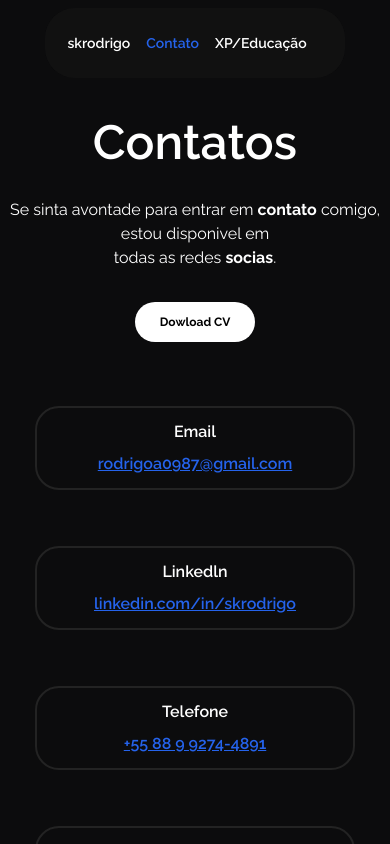
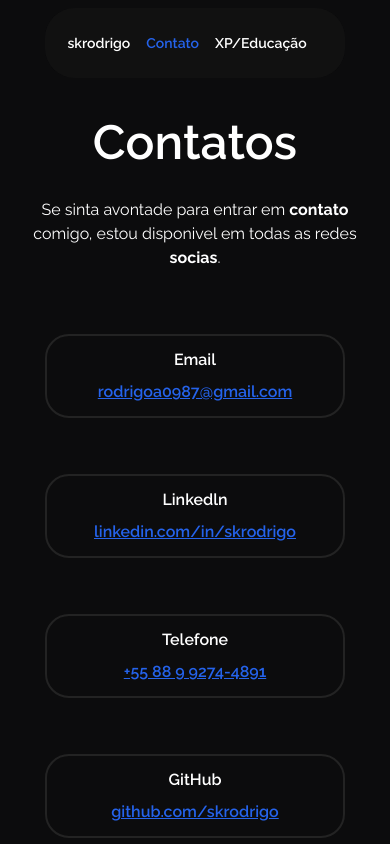
Before and after one commit to skrodrigo/skrodrigo.vercel.app, a Next.js app: page /contatos in a window 390 px wide. Shown: the top 844 px of the page. Built offline with nearby package versions, Linux system fonts and the light colour scheme.

Commit message:
fix: margin all

```diff
--- a/src/app/contatos/page.tsx
+++ b/src/app/contatos/page.tsx
@@ -4,7 +4,7 @@ import Footer from '../components/footer/footer'
 const page = () => {
   return (
     <>
-    <div className='min-h-screen flex flex-col'>
+    <div className='min-h-screen flex flex-col justify-between'>
       <div className="md:mt-8 sticky top-2 z-20">
         <header className='m-auto w-[300px] md:w-[608px] h-[70px] rounded-[30px] bg-[#131313] backdrop-blur bg-opacity-85'>
           <div className='flex md:justify-between justify-center items-center w-full h-full space-x-4'>
@@ -27,31 +27,28 @@ const page = () => {
 
       <div className='flex flex-col items-center justify-center mt-12 space-y-8'>
         <span className='text-5xl font-semibold md:text-6xl'>Contatos</span>
-        <p className='text-center'>Se sinta avontade para entrar em <b>contato</b> comigo, estou disponivel em <br />
+        <p className='text-center mx-5'>Se sinta avontade para entrar em <b>contato</b> comigo, estou disponivel em
           todas as redes <b>socias</b>.  </p>
-        <button className="bg-white text-black rounded-3xl text-xs font-bold px-6 py-3 w-[120px] h-[40px] lg:w-40 lg:h-12 lg:text-base">
-          Dowload CV
-        </button>
       </div>
 
-      <div className='md:flex md:flex-col lg:grid lg:grid-cols-2 justify-center items-center w-[320px] md:w-[760px] mt-16 mx-auto'>
+      <div className='md:flex md:flex-col lg:grid lg:grid-cols-2 justify-center items-center w-[300px] md:w-[760px] mt-16 mx-auto'>
 
-        <div className="flex flex-col items-center justify-center border-2 mb-14 border-[#232323] rounded-3xl w-[320px] px-3 py-3 space-y-2 font-semibold ">
+        <div className="flex flex-col items-center justify-center border-2 mb-14 border-[#232323] rounded-3xl w-[300px] px-3 py-3 space-y-2 font-semibold ">
         <span>Email</span>
         <span className='underline  text-[#2563EB]'>rodrigoa0987@gmail.com</span>
         </div>
 
-        <div className="flex flex-col items-center justify-center border-2 mb-14 border-[#232323] rounded-3xl w-[320px] px-3 py-3 space-y-2 font-semibold ">
+        <div className="flex flex-col items-center justify-center border-2 mb-14 border-[#232323] rounded-3xl w-[300px] px-3 py-3 space-y-2 font-semibold ">
         <span>Linkedln</span>
         <span className='underline  text-[#2563EB]'>linkedin.com/in/skrodrigo</span>
         </div>
 
-        <div className="flex flex-col items-center justify-center border-2 mb-14 border-[#232323] rounded-3xl w-[320px] px-3 py-3 space-y-2 font-semibold ">
+        <div className="flex flex-col items-center justify-center border-2 mb-14 border-[#232323] rounded-3xl w-[300px] px-3 py-3 space-y-2 font-semibold ">
         <span>Telefone</span>
         <span className='underline  text-[#2563EB]'>+55 88 9 9274-4891</span>
         </div>
 
-        <div className="flex flex-col items-center justify-center border-2 mb-14 border-[#232323] rounded-3xl w-[320px] px-3 py-3 space-y-2 font-semibold ">
+        <div className="flex flex-col items-center justify-center border-2 mb-14 border-[#232323] rounded-3xl w-[300px] px-3 py-3 space-y-2 font-semibold ">
         <span>GitHub</span>
         <span className='underline  text-[#2563EB]'>github.com/skrodrigo</span>
         </div>
--- a/src/app/layout.tsx
+++ b/src/app/layout.tsx
@@ -16,11 +16,6 @@ export default function RootLayout({
 }>) {
   return (
     <html lang="en">
-      <head>
-        <meta charSet="utf-8" />
-        <meta name="viewport" content="width=device-width, initial-scale=1" />
-        <link rel="icon" href="/FavIcon.ico" />
-      </head>
       <body className={raleway.className}>{children}</body>
     </html>
   );
--- a/src/app/page.tsx
+++ b/src/app/page.tsx
@@ -5,6 +5,7 @@ import Footer from "./components/footer/footer";
 export default function Home() {
   return (
   <>
+    <div className="min-h-screen flex flex-col justify-between">
 
     <div className="md:mt-8 sticky top-2 z-20">
         <header className='m-auto w-[300px] md:w-[608px] h-[70px] rounded-[30px] bg-[#131313] backdrop-blur bg-opacity-85'>
@@ -111,6 +112,7 @@ export default function Home() {
 
     <Footer />
 
+    </div>
   </>
 
   );
--- a/src/app/xp/page.tsx
+++ b/src/app/xp/page.tsx
@@ -4,7 +4,7 @@ import Footer from '../components/footer/footer'
 const page = () => {
   return (
     <>
-    <div className='min-h-screen flex flex-col'>
+    <div className='min-h-screen flex flex-col justify-between'>
       <div className="md:mt-8 sticky top-2 z-20">
         <header className='m-auto w-[300px] md:w-[608px] h-[70px] rounded-[30px] bg-[#131313] backdrop-blur bg-opacity-85'>
           <div className='flex md:justify-between justify-center items-center w-full h-full space-x-4'>
@@ -27,7 +27,7 @@ const page = () => {
 
       <div className='flex flex-col items-center justify-center mt-12 space-y-8'>
         <span className='text-5xl font-semibold md:text-6xl'>Educação</span>
-        <p className='text-center'>Obtenha <b>informações</b> sobre minhas formações e <b>experiencias</b><br />
+        <p className='text-center mx-5'>Obtenha <b>informações</b> sobre minhas formações e <b>experiencias</b>
         como <b>desenvolvedor</b>.
         </p>
       </div>
@@ -35,14 +35,14 @@ const page = () => {
       <div className='flex flex-col justify-center items-center  mt-16 mx-auto'>
 
         <div className="flex flex-col items-start justify-start border-2 mb-14 border-[#232323] rounded-3xl
-        w-[320px] md:w-[600px] lg:w-[900px] xl:w-[1216px] px-7 py-4 space-y-2 font-semibold ">
+        w-[300px] md:w-[600px] lg:w-[900px] xl:w-[1216px] px-7 py-4 space-y-2 font-semibold ">
         <span>Eeep Anop</span>
         <span className='text-[#2563EB]'>Tecnico Em Informatica</span>
         <span className='text-[#6F6F6F] font-medium'>Jan 2020 - Dez 2022</span>
         </div>
 
         <div className="flex flex-col items-start justify-start border-2 mb-14 border-[#232323] rounded-3xl
-        w-[320px] md:w-[600px] lg:w-[900px] xl:w-[1216px] px-7 py-4 space-y-2 font-semibold ">
+        w-[300px] md:w-[600px] lg:w-[900px] xl:w-[1216px] px-7 py-4 space-y-2 font-semibold ">
         <span>Uninassau</span>
         <span className='text-[#2563EB]'>Bacharel em Sistemas de Informação</span>
         <span className='text-[#6F6F6F] font-medium'>Jan 2023 - Jan 2026</span>
@@ -51,6 +51,7 @@ const page = () => {
       </div>
 
       <Footer />
+
     </div>
     </>
   )
```
